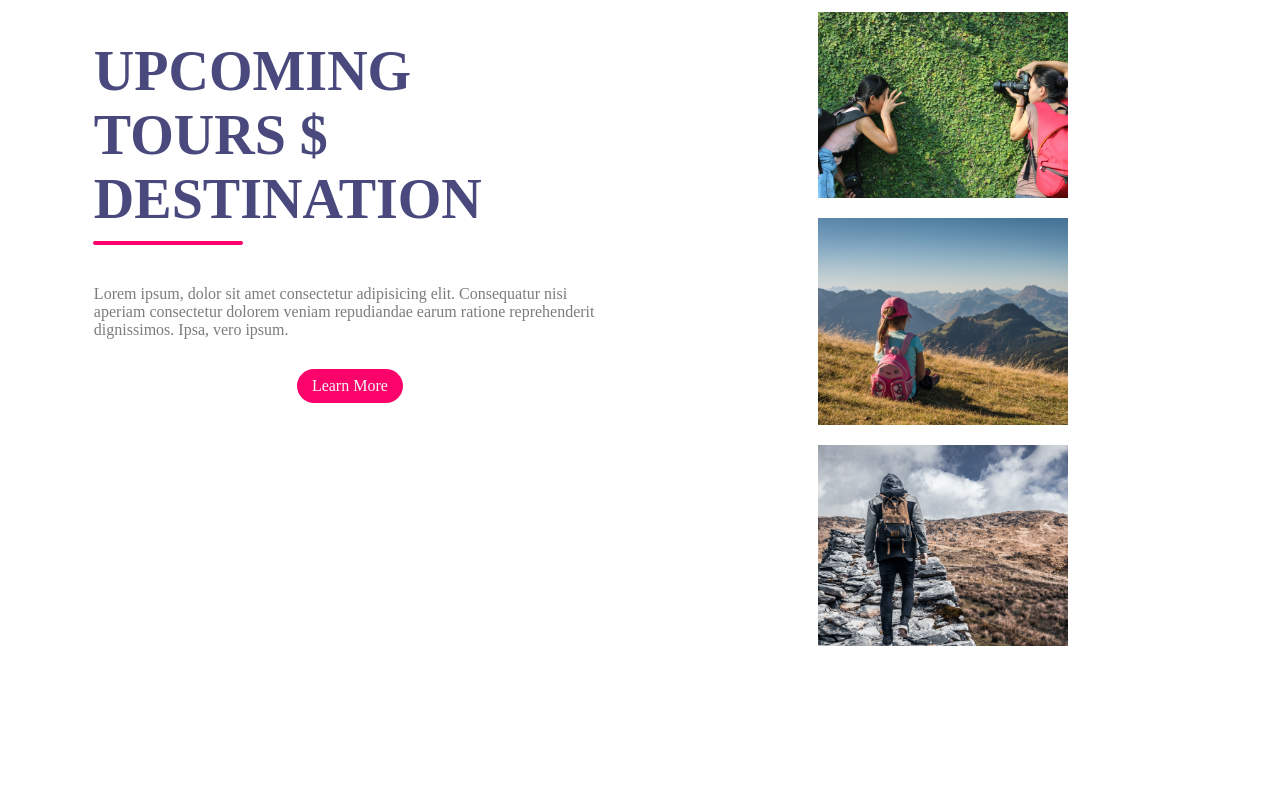
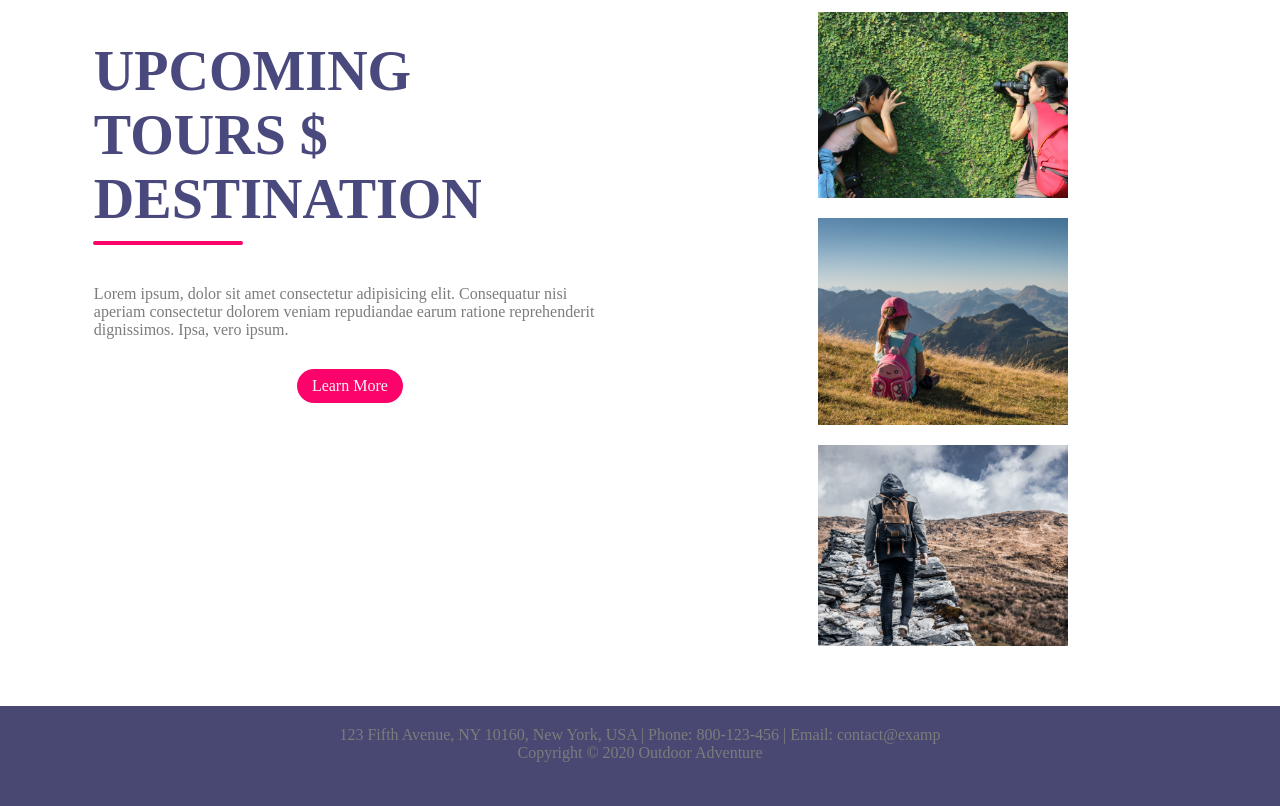
Before and after one commit to Khalidshv/Adventure-Travel-website, a plain HTML site: page index.html in a window 1280 px wide. Shown: the part 2490-3296 px from the top of the page. Before the commit the page ends 3196 px from the top, so only its background shows below. Drawn offline with Linux system fonts and the light colour scheme.

Commit message:
Footer section

```diff
--- a/index.html
+++ b/index.html
@@ -77,9 +77,12 @@
                 </div>
             </div>
         </div>
-
     </section>
 
+    <section class="footer">
+        <p>123 Fifth Avenue, NY 10160, New York, USA | Phone: 800-123-456 | Email: contact@examp </p>
+        <p>Copyright © 2020 Outdoor Adventure</p>
+    </section>
     <script src="app.js"></script>
 </body>
 </html>
--- a/style.css
+++ b/style.css
@@ -203,11 +203,25 @@ p{
     justify-content: center;
 }
 
-
 .image-gallery img{
     width: 250px;
     margin: 10px;
 }
+
+.footer{
+    width: 100%;
+    height: 100px;
+    padding: 20px 80px;
+    margin: 0;
+    background: #484872;
+    text-align: center;
+}
+
+.fotoer p{
+    color: whitesmoke;
+    margin: 20px auto;
+}
+
 /* Mobile device */
 @media only screen and (max-width: 850px ) {
     .navbar{
```
